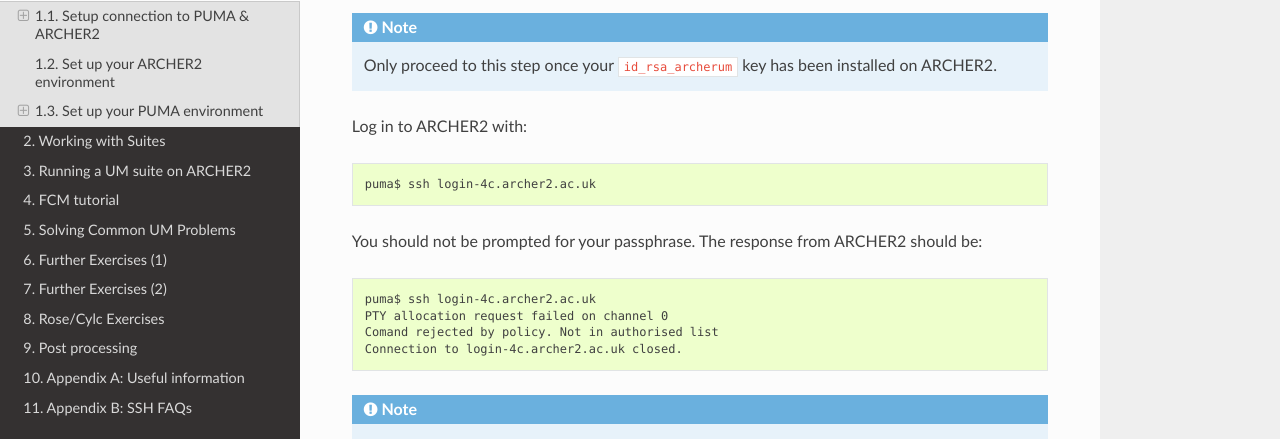
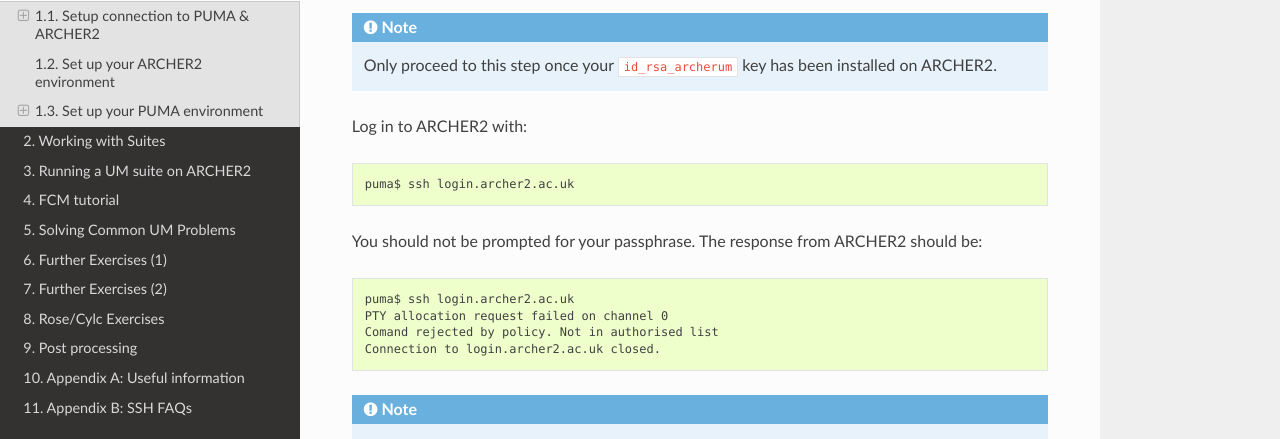
Before and after one commit to NCAS-CMS/um-training, a Sphinx documentation site: the page built from practicals/source/getting-setup.rst, in a window 1280 px wide and 900 px high, scrolled down 4174 px. Shown: the part 167-606 px from the top of the window. Built offline with Sphinx 7.4.7 and the Read the Docs theme 2.0.0, drawn with Linux system fonts in a browser that asks for light colours.

```diff
--- a/practicals/source/getting-setup.rst
+++ b/practicals/source/getting-setup.rst
@@ -29,11 +29,11 @@ Login to PUMA: ::
 
 Login to ARCHER2: ::
 
-  ssh -Y -i /path/to/id_rsa_archer <archer2-username>@login-4c.archer2.ac.uk
+  ssh -Y -i /path/to/id_rsa_archer <archer2-username>@login.archer2.ac.uk
 
 It is also possible to define a ``~/.ssh/config`` file entry for each with the necessary information, if desired. For example: ::
 
-  Host login-4c.archer2.ac.uk
+  Host login.archer2.ac.uk
   User <archer2_username>
   IdentityFile ~/.ssh/id_rsa_archer
   ForwardX11 no
@@ -41,7 +41,7 @@ It is also possible to define a ``~/.ssh/config`` file entry for each with the n
 
 so that you could then just connect using the command: ::
 
-  ssh -Y login-4c.archer2.ac.uk
+  ssh -Y login.archer2.ac.uk
 
 and similarly for PUMA.
 
@@ -120,7 +120,7 @@ Your ``id_rsa_archerum`` key will be automatically detected and sent to ARCHER2
 
 In your PUMA ``~/.ssh/config`` file add the following section: ::
 
-  Host login-4c.archer2.ac.uk
+  Host login.archer2.ac.uk
   User <archer2_username>
   IdentityFile ~/.ssh/id_rsa_archerum
   ForwardX11 no
@@ -150,14 +150,14 @@ Enter your passphrase when prompted.  The ``ssh-agent`` will continue to run eve
 
 Log in to ARCHER2 with: ::
 
-  puma$ ssh login-4c.archer2.ac.uk
+  puma$ ssh login.archer2.ac.uk
 
 You should not be prompted for your passphrase.  The response from ARCHER2 should be: ::
 
-  puma$ ssh login-4c.archer2.ac.uk
+  puma$ ssh login.archer2.ac.uk
   PTY allocation request failed on channel 0
   Comand rejected by policy. Not in authorised list
-  Connection to login-4c.archer2.ac.uk closed.
+  Connection to login.archer2.ac.uk closed.
 
 .. note:: It is not possible to start an interactive login session on ARCHER2 from PUMA.  For an interactive session you need to login from your local desktop or via your host institution.
 
--- a/practicals/source/ssh-tasks.rst
+++ b/practicals/source/ssh-tasks.rst
@@ -24,7 +24,7 @@ The public key ends with ``.pub`` and will usually be called ``id_rsa.pub`` or `
 
 Now run the script to copy the key to your ARCHER2 account, making sure to use the correct name for your key: ::
 
-  puma$ ssh-copy-id -i ~/.ssh/id_rsa.pub <archer-username>@login-4c.archer2.ac.uk
+  puma$ ssh-copy-id -i ~/.ssh/id_rsa.pub <archer-username>@login.archer2.ac.uk
 
 You will be prompted for your Archer password.
 
```
